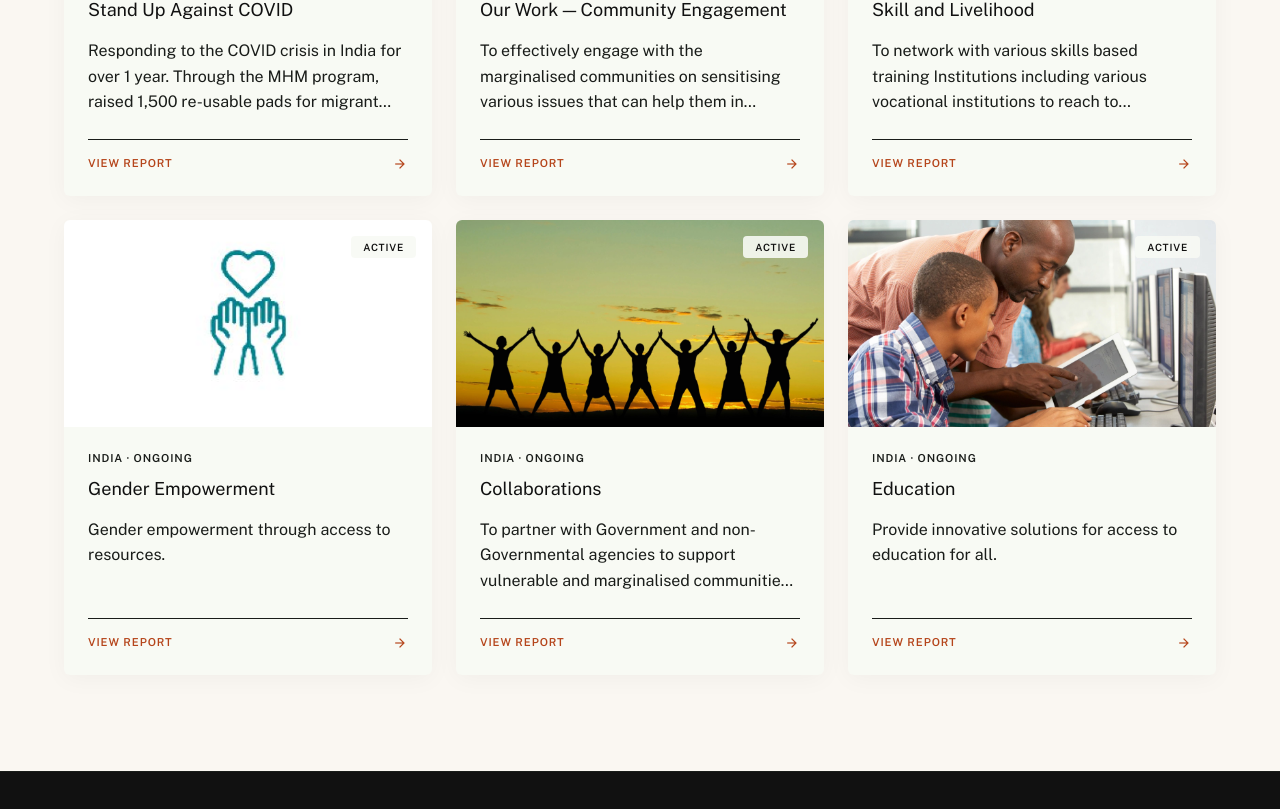
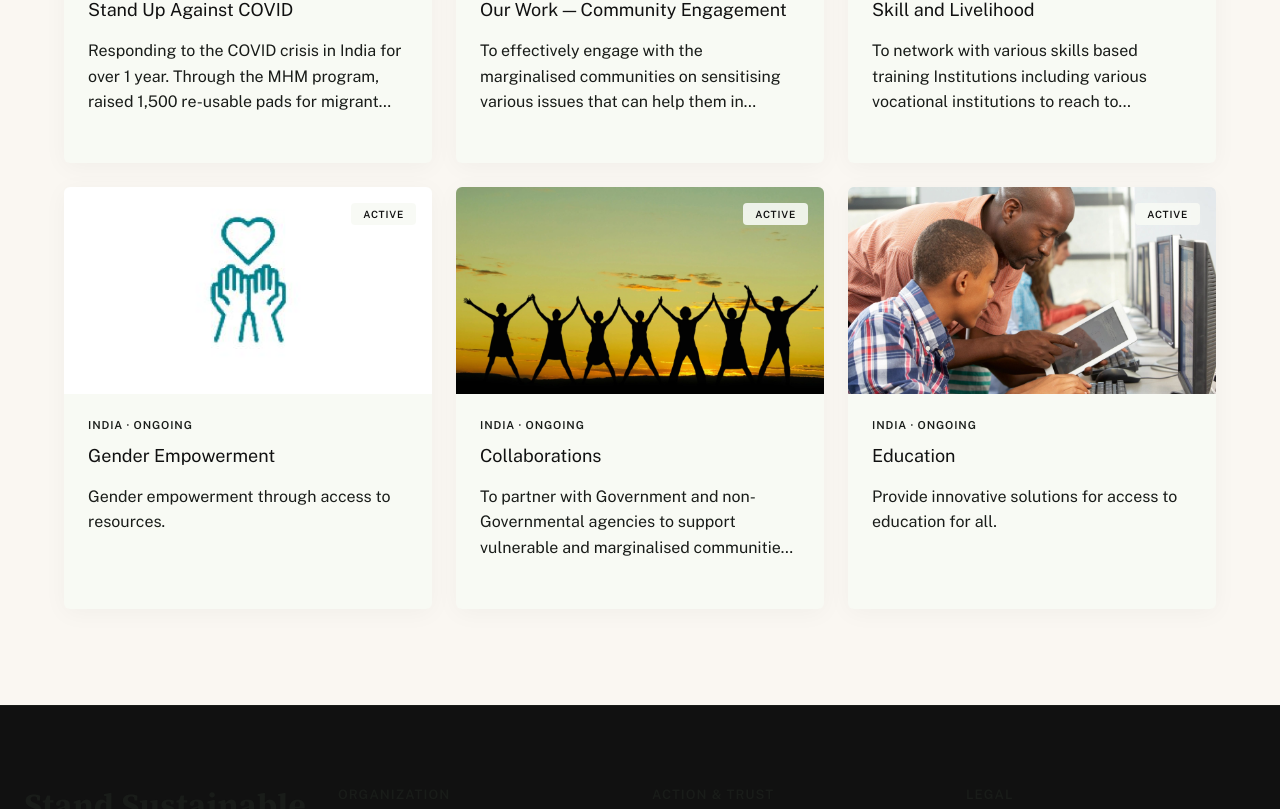
Before and after one commit to Cypher-0-shift/Stand-Sustainable-website, a Next.js app: page /projects in a window 1280 px wide. Shown: the part 5823-6632 px from the top of the page. Built offline with nearby package versions, Linux system fonts and the light colour scheme.

Commit message:
feat: implement projects page with impact metrics, core programs display, and project directory sections

```diff
--- a/src/app/(main)/projects/page.tsx
+++ b/src/app/(main)/projects/page.tsx
@@ -230,14 +230,6 @@ export default function ProjectsPage() {
                         {project.description}
                       </p>
 
-                      <div className="flex items-center justify-between pt-4 border-t" style={{ borderColor: 'var(--color-alabaster)' }}>
-                        <span className="text-label-caps" style={{ color: 'var(--color-accent-terracotta)', fontSize: '11px' }}>
-                          View Report
-                        </span>
-                        <span className="material-symbols-outlined" style={{ color: 'var(--color-accent-terracotta)', fontSize: '16px' }}>
-                          arrow_forward
-                        </span>
-                      </div>
                     </div>
                   </div>
                 </Link>
```
